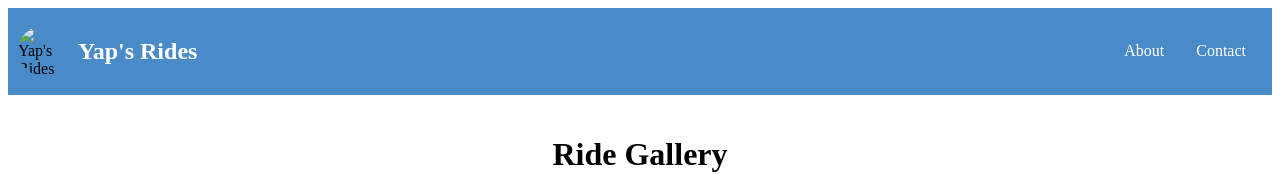
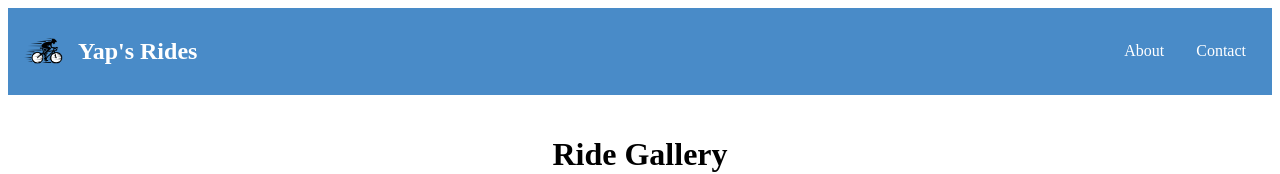
Before and after one commit to Jhon-from-the-501st/Bike-rides, a plain HTML site: page index.html in a window 1280 px wide. Shown: the top 174 px of the page. Drawn offline with Linux system fonts and the light colour scheme; files whose address does not match are found by name.

Commit message:
Update index.html

```diff
--- a/index.html
+++ b/index.html
@@ -10,7 +10,7 @@
     <header>
         <nav>
             <div class="logo">
-                <img src="—Pngtree—logo bike cycling mtb isolated_5209109.png" alt="Yap's Rides">
+                <img src="images/—Pngtree—logo bike cycling mtb isolated_5209109.png" alt="Yap's Rides">
                 <h1>Yap's Rides</h1>
             </div>
             <ul>
```
